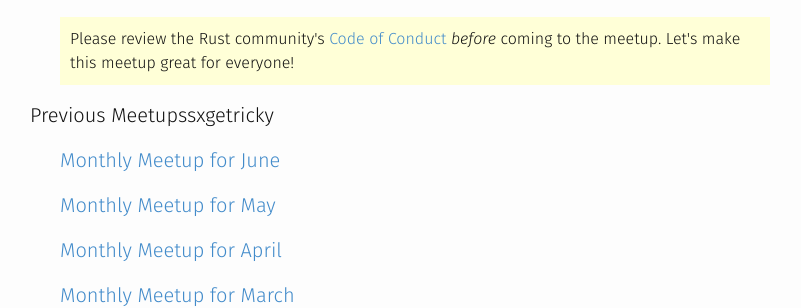
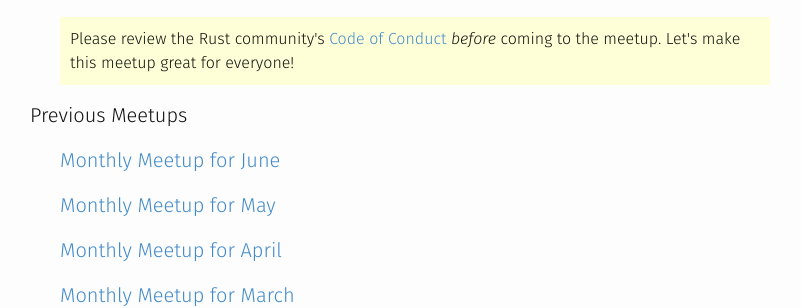
Before and after one commit to seattlers/seattlers.github.io, a Jekyll site: the page built from index.html, in a window 1280 px wide. Shown: the part 1189-1497 px from the top of the page, without its empty margins (240-1041 px from the left). Built offline with Jekyll 4.4.1, drawn with Linux system fonts in a browser that asks for light colours.

Commit message:
I think that'll do;

```diff
--- a/index.html
+++ b/index.html
@@ -15,7 +15,7 @@
         <p class="rust-code-of-conduct">Please review the Rust community's <a href="https://www.rust-lang.org/en-US/conduct.html">Code of Conduct</a> <em>before</em> coming to the meetup. Let's make this meetup great for everyone!</p>
       </li>
     </ul>
-    <h2>Previous Meetupssxgetricky</h2>
+    <h2>Previous Meetups</h2>
     <ul class="meetup-list">
     {% for meetup in meetups limit:5 offset:1 %}
       <li class="meetup-list-item">
```
